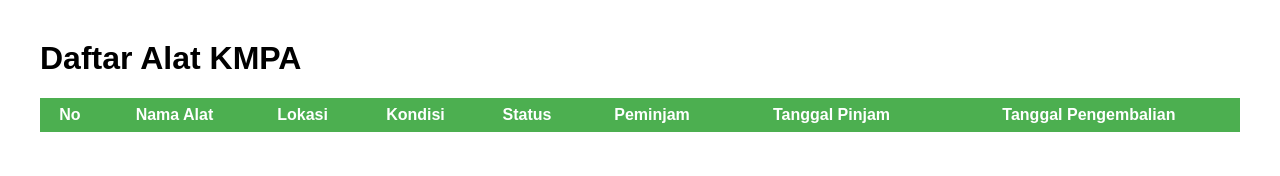
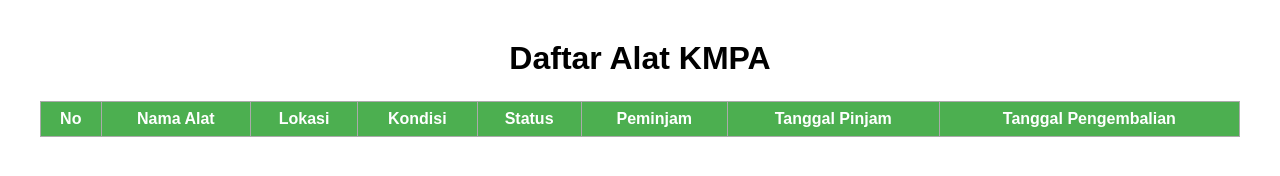
Before and after one commit to kmpaGitb/inventaris-kmpa, a plain HTML site: page index.html in a window 1280 px wide. Drawn offline with Linux system fonts and the light colour scheme; no server answers.

Commit message:
Update style.css

```diff
--- a/style.css
+++ b/style.css
@@ -1,16 +1,29 @@
 body {
-  font-family: sans-serif;
+  font-family: Arial, sans-serif;
   margin: 40px;
 }
+
+h1 {
+  text-align: center;
+  margin-bottom: 24px;
+}
+
 table {
   width: 100%;
   border-collapse: collapse;
 }
+
 th, td {
+  border: 1px solid #aaa;
   padding: 8px;
   text-align: center;
 }
+
 th {
   background-color: #4CAF50;
   color: white;
 }
+
+tr:nth-child(even) {
+  background-color: #f9f9f9;
+}
```
